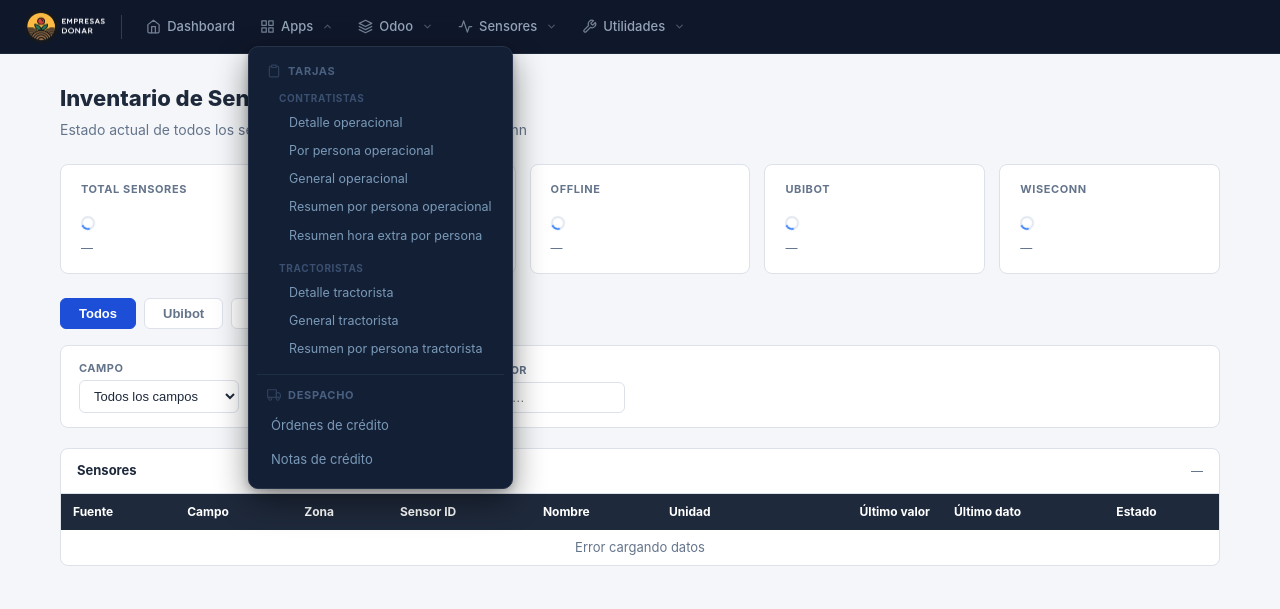
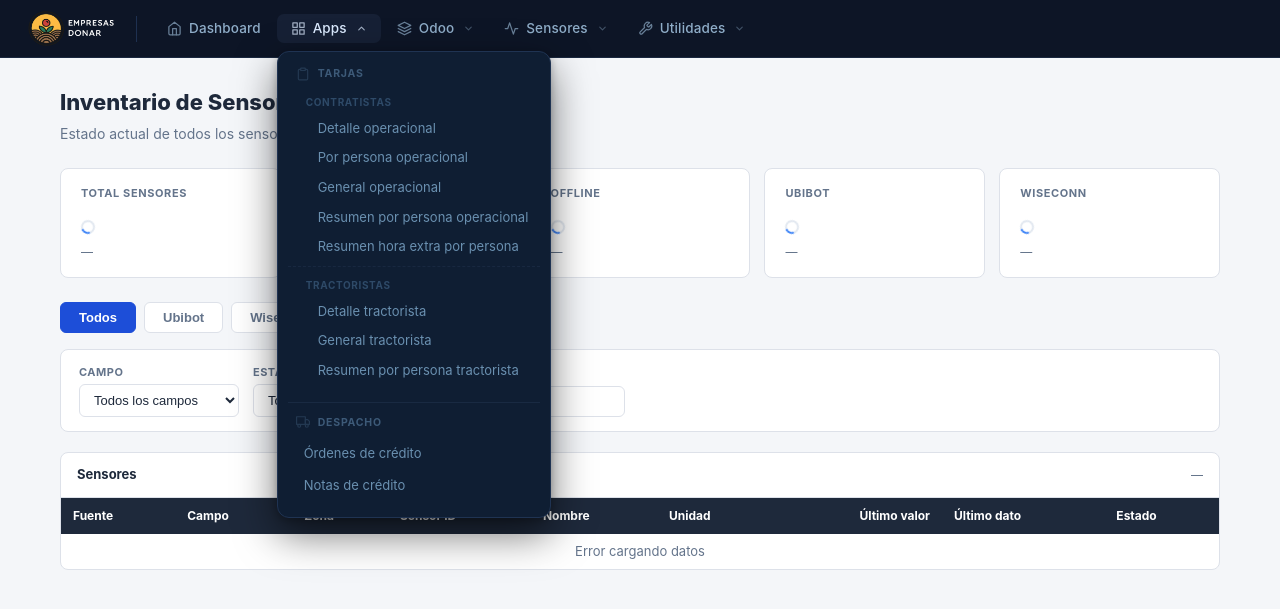
Before and after one commit to Empresas-Donar/chatAI, a FastAPI app: template web_migrator/frontend/templates/sensor_inventory.html in a window 1280 px wide, after a click on "Apps". Shown: the top 609 px of the page. Run offline with FastAPI, Linux system fonts and the light colour scheme; the template is opened without the code that fills it, so the values that code supplies are empty; some libraries are stand-ins or nearby versions.

Commit message:
style(nav): improve padding, spacing, and visual hierarchy in navbar
- Increase navbar height to 58px and padding for more breathing room
- Larger top-level nav items with more padding and softer colors
- Group headers more subtle, sub-group labels clearer with dashed separator
- Leaf links with extra left indent and active dot indicator
- Item links with active bar indicator on the left
- Deeper shadow and larger border-radius on dropdown panel
- Open trigger state highlights the button

Co-Authored-By: Claude Sonnet 4.6 <noreply@anthropic.com>

```diff
--- a/web_migrator/frontend/static/styles.css
+++ b/web_migrator/frontend/static/styles.css
@@ -5,12 +5,12 @@
    ══════════════════════════════════════════════ */
 
 .navbar {
-  background: #0f172a;
-  border-bottom: 1px solid #1e293b;
-  padding: 0 24px;
+  background: #0d1526;
+  border-bottom: 1px solid #1a2840;
+  padding: 0 28px;
   display: flex;
   align-items: center;
-  height: 54px;
+  height: 58px;
   width: 100%;
   position: sticky;
   top: 0;
@@ -23,27 +23,27 @@
   align-items: center;
   text-decoration: none;
   flex-shrink: 0;
-  margin-right: 4px;
+  margin-right: 6px;
 }
 
 .navbar-logo-img {
-  height: 34px;
+  height: 36px;
   width: auto;
   object-fit: contain;
 }
 
 .navbar-divider {
   width: 1px;
-  height: 24px;
-  background: #2d3f57;
-  margin: 0 12px;
+  height: 26px;
+  background: #1e3050;
+  margin: 0 16px;
   flex-shrink: 0;
 }
 
 .navbar-nav {
   display: flex;
   align-items: center;
-  gap: 1px;
+  gap: 2px;
   flex: 1;
 }
 
@@ -52,21 +52,22 @@
 .nav-link {
   display: flex;
   align-items: center;
-  gap: 6px;
-  padding: 6px 12px;
-  border-radius: 6px;
+  gap: 7px;
+  padding: 7px 14px;
+  border-radius: 7px;
   text-decoration: none;
-  font-size: 13px;
+  font-size: 13.5px;
   font-weight: 500;
-  color: #94a3b8;
+  color: #8fadc8;
   transition: background 0.15s, color 0.15s;
   white-space: nowrap;
   line-height: 1;
+  letter-spacing: 0.01em;
 }
 
-.nav-link:hover { background: #1a2744; color: #e2e8f0; }
-.nav-link.active { background: #1e3a6e; color: #93c5fd; }
-.nav-link svg { flex-shrink: 0; opacity: 0.75; }
+.nav-link:hover  { background: #162035; color: #dbeafe; }
+.nav-link.active { background: #1b3868; color: #93c5fd; }
+.nav-link svg { flex-shrink: 0; opacity: 0.7; }
 
 /* Reset <button> defaults for trigger */
 .nav-link--trigger {
@@ -77,14 +78,13 @@
 }
 
 .nav-link--trigger .chevron {
-  opacity: 0.45;
+  opacity: 0.4;
   transition: transform 0.2s;
-  margin-left: 3px;
+  margin-left: 2px;
   flex-shrink: 0;
 }
-.nav-dropdown.open > .nav-link--trigger .chevron {
-  transform: rotate(180deg);
-}
+.nav-dropdown.open > .nav-link--trigger { background: #162035; color: #dbeafe; }
+.nav-dropdown.open > .nav-link--trigger .chevron { transform: rotate(180deg); opacity: 0.7; }
 
 /* ── Dropdown container ── */
 
@@ -93,95 +93,131 @@
 .nav-dropdown-menu {
   display: none;
   position: absolute;
-  top: calc(100% + 6px);
+  top: calc(100% + 8px);
   left: 0;
   z-index: 200;
-  min-width: 240px;
 }
 
 .nav-dropdown.open > .nav-dropdown-menu { display: block; }
 
 .nav-dropdown-menu-inner {
-  background: #131f35;
-  border: 1px solid #263348;
-  border-radius: 10px;
-  padding: 8px;
-  box-shadow: 0 12px 32px rgba(0,0,0,0.45), 0 2px 8px rgba(0,0,0,0.2);
-  min-width: 220px;
+  background: #0f1e33;
+  border: 1px solid #1f3352;
+  border-radius: 12px;
+  padding: 10px;
+  box-shadow: 0 16px 40px rgba(0,0,0,0.55), 0 2px 8px rgba(0,0,0,0.25);
+  min-width: 230px;
 }
 
 /* ── Group (e.g. "Tarjas", "Despacho") inside dropdown ── */
 
-.nav-group {
-  padding: 4px 0;
-}
+.nav-group { padding: 2px 0 6px; }
 
 .nav-group + .nav-group {
-  border-top: 1px solid #1e2e45;
-  margin-top: 4px;
-  padding-top: 8px;
+  border-top: 1px solid #192a42;
+  margin-top: 6px;
+  padding-top: 10px;
 }
 
 .nav-group-header {
   display: flex;
   align-items: center;
-  gap: 7px;
-  padding: 4px 10px 6px;
-  font-size: 11px;
+  gap: 8px;
+  padding: 2px 8px 8px;
+  font-size: 10.5px;
   font-weight: 700;
-  color: #4a6080;
+  color: #3d5a78;
   text-transform: uppercase;
-  letter-spacing: 0.7px;
+  letter-spacing: 0.8px;
 }
-.nav-group-header svg { opacity: 0.5; flex-shrink: 0; }
+.nav-group-header svg { opacity: 0.45; flex-shrink: 0; }
 
 /* ── Sub-group (e.g. "Contratistas", "Tractoristas") ── */
 
-.nav-subgroup { margin-bottom: 2px; }
+.nav-subgroup { margin-bottom: 4px; }
 
-.nav-subgroup + .nav-subgroup { margin-top: 6px; }
+.nav-subgroup + .nav-subgroup {
+  margin-top: 2px;
+  padding-top: 6px;
+  border-top: 1px dashed #182840;
+}
 
 .nav-subgroup-label {
-  padding: 5px 12px 3px 22px;
+  display: flex;
+  align-items: center;
+  padding: 5px 10px 4px 18px;
   font-size: 10px;
   font-weight: 700;
-  color: #3b5070;
+  color: #2e4a68;
   text-transform: uppercase;
-  letter-spacing: 0.6px;
+  letter-spacing: 0.65px;
 }
 
-/* ── Leaf links (deepest level) ── */
+/* ── Leaf links (deepest level, inside sub-group) ── */
 
 .nav-leaf {
   display: block;
-  padding: 6px 12px 6px 32px;
-  border-radius: 6px;
+  padding: 7px 12px 7px 30px;
+  border-radius: 7px;
   text-decoration: none;
-  font-size: 12.5px;
+  font-size: 13px;
   font-weight: 400;
-  color: #7a9ab8;
+  color: #6a90b0;
   transition: background 0.12s, color 0.12s;
   white-space: nowrap;
-  line-height: 1.3;
+  line-height: 1.2;
 }
-.nav-leaf:hover { background: #1a2f4a; color: #c8dff5; }
-.nav-leaf.active { background: #1a3560; color: #93c5fd; font-weight: 600; }
+.nav-leaf:hover  { background: #152235; color: #bfdbf7; }
+.nav-leaf.active {
+  background: #162e56;
+  color: #93c5fd;
+  font-weight: 600;
+  position: relative;
+}
+.nav-leaf.active::before {
+  content: '';
+  position: absolute;
+  left: 16px;
+  top: 50%;
+  transform: translateY(-50%);
+  width: 4px;
+  height: 4px;
+  border-radius: 50%;
+  background: #93c5fd;
+}
 
-/* ── Item links (direct children of dropdown, no sub-group) ── */
+/* ── Item links (direct leaf under group, no sub-group) ── */
 
 .nav-item {
   display: block;
-  padding: 7px 12px 7px 14px;
-  border-radius: 6px;
+  padding: 8px 12px 8px 16px;
+  border-radius: 7px;
   text-decoration: none;
   font-size: 13px;
   font-weight: 400;
-  color: #7a9ab8;
+  color: #6a90b0;
   transition: background 0.12s, color 0.12s;
   white-space: nowrap;
+  line-height: 1.2;
 }
-.nav-item:hover { background: #1a2f4a; color: #c8dff5; }
-.nav-item.active { background: #1a3560; color: #93c5fd; font-weight: 600; }
+.nav-item:hover  { background: #152235; color: #bfdbf7; }
+.nav-item.active {
+  background: #162e56;
+  color: #93c5fd;
+  font-weight: 600;
+  position: relative;
+}
+.nav-item.active::before {
+  content: '';
+  position: absolute;
+  left: 6px;
+  top: 50%;
+  transform: translateY(-50%);
+  width: 3px;
+  height: 14px;
+  border-radius: 2px;
+  background: #3b82f6;
+}
 
 /* ── Navbar end ── */
 
--- a/web_migrator/frontend/templates/base.html
+++ b/web_migrator/frontend/templates/base.html
@@ -4,7 +4,7 @@
   <meta charset="UTF-8" />
   <meta name="viewport" content="width=device-width, initial-scale=1.0" />
   <title>{% block title %}Donar Integraciones{% endblock %}</title>
-  <link rel="stylesheet" href="/static/styles.css?v=5" />
+  <link rel="stylesheet" href="/static/styles.css?v=6" />
   {% block head_extra %}{% endblock %}
 </head>
 <body>
```
